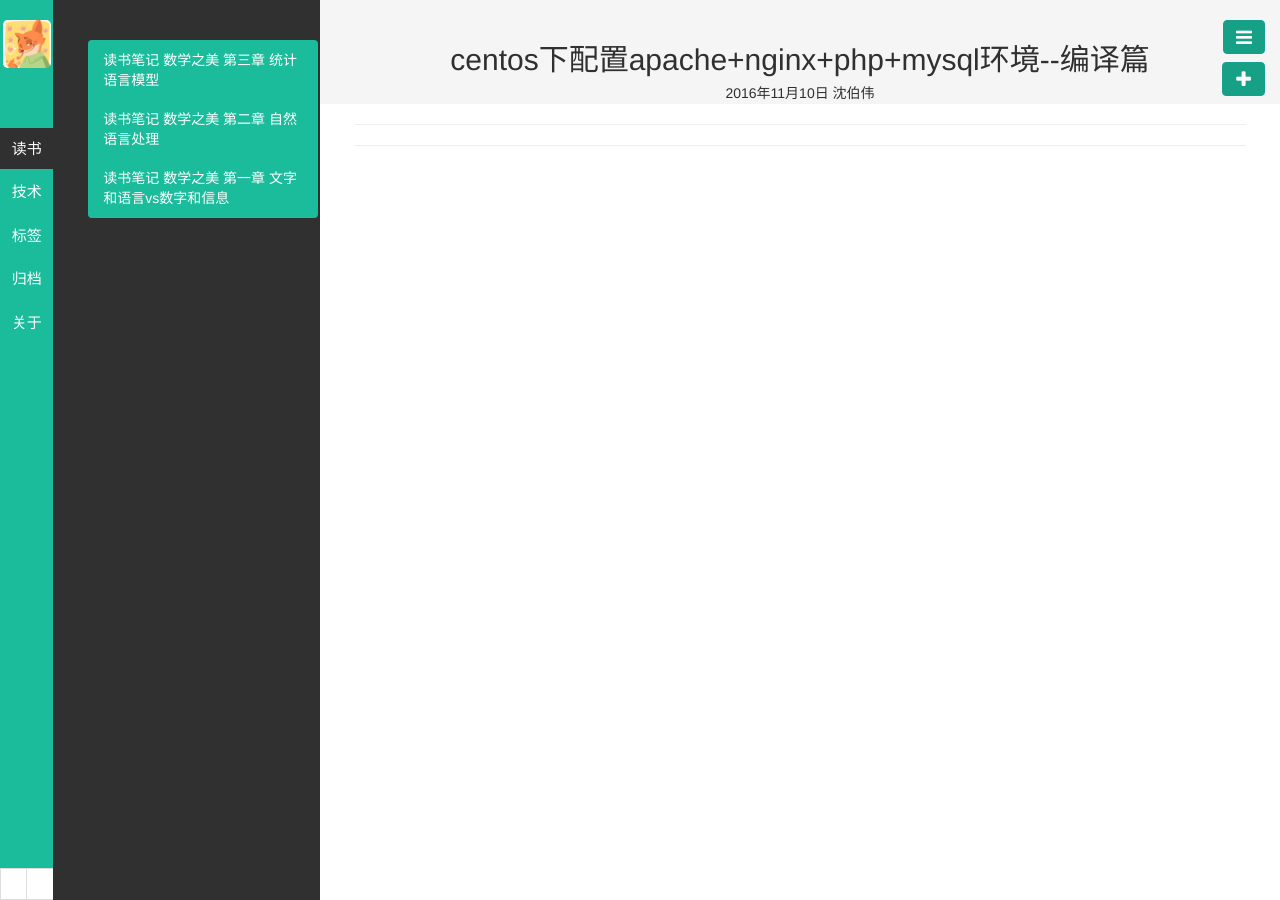
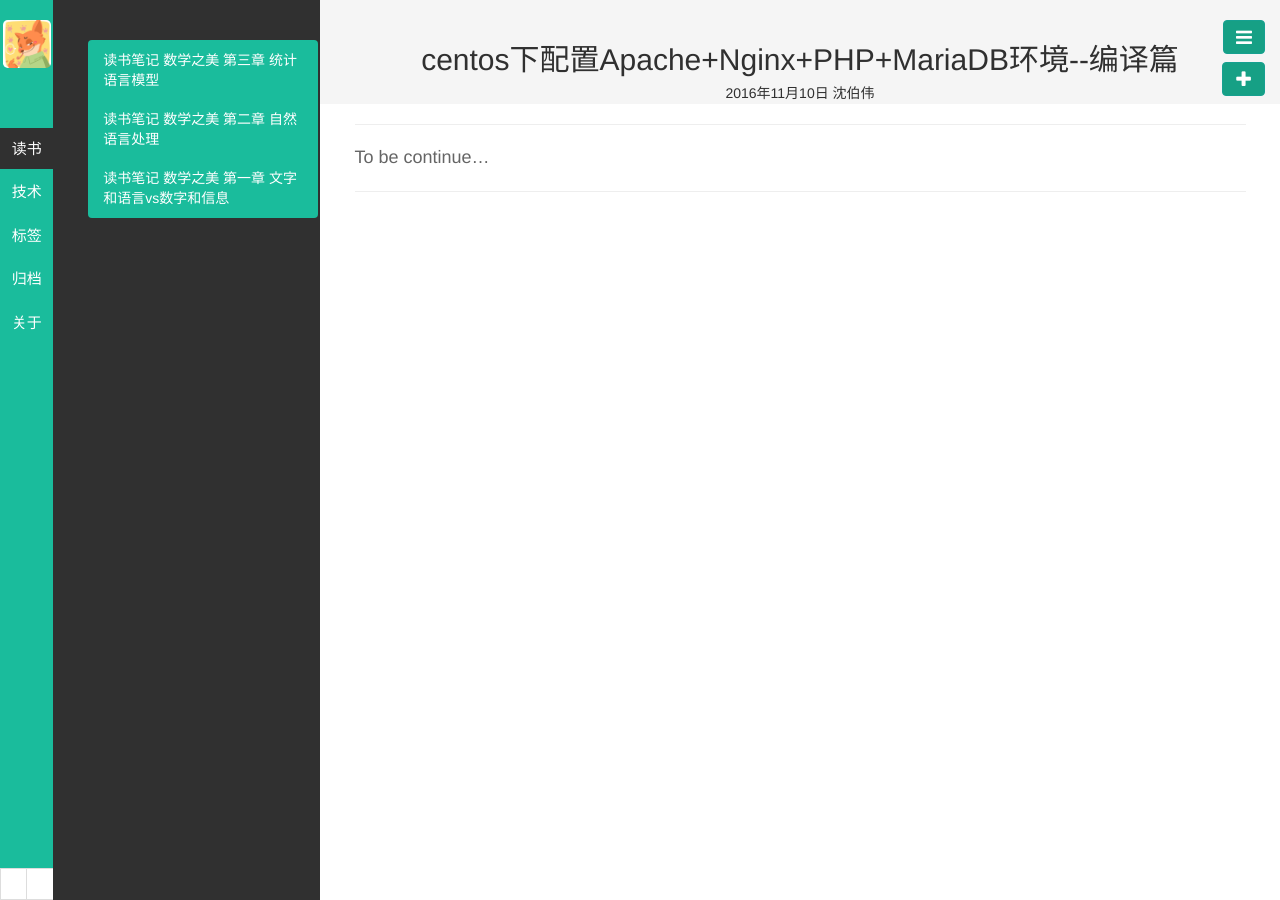
Before and after one commit to shenbowei/shenbowei.github.io, a Jekyll site: the page built from _posts/技术/2016-11-10-lanmp-compiler.markdown, in a window 1280 px wide. Built offline with Jekyll 4.4.1, drawn with Linux system fonts in a browser that asks for light colours; comment, search, counter and statistics services are not loaded.

Commit message:
添加lanmp 编译篇（空白）

```diff
--- a/_posts/技术/2016-11-10-lanmp-compiler.markdown
+++ b/_posts/技术/2016-11-10-lanmp-compiler.markdown
@@ -1,7 +1,9 @@
 ---
 layout: post
-title: centos下配置apache+nginx+php+mysql环境--编译篇
+title: centos下配置Apache+Nginx+PHP+MariaDB环境--编译篇
 category: 技术
 author: 沈伯伟
-tags: apache nginx php mysql
+tags: Apache Nginx PHP MariaDB
 ---
+
+To be continue...
```
